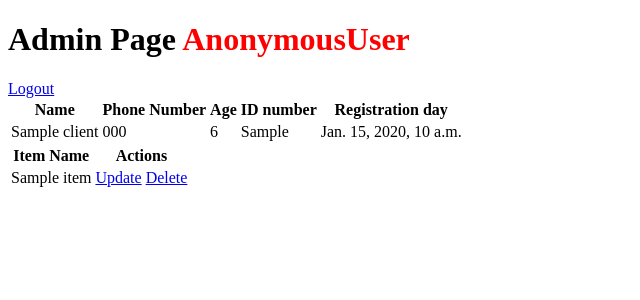
After one commit to collins05-munene/dj4e-projects, a Django app: page /admin-page/ in a window 1280 px wide. The commit adds this page. Shown: the top 300 px of the page, without its empty margins (0-640 px from the left). Run offline with Django 5.2, Linux system fonts and the light colour scheme; tables that the repository leaves empty hold one stand-in row (values such as "Sample post"); parts of the project's set-up code (start-up, migrations or seed data) failed here and were passed over.

Commit message:
Add RUD for item

```diff
--- a/E-commerce/apps/models.py
+++ b/E-commerce/apps/models.py
@@ -56,6 +56,7 @@ class Admin(models.Model):
 
 class Client(models.Model):
     name = models.CharField(max_length=30)
+    user = models.OneToOneField(User, on_delete=models.CASCADE, null=True)
     phone_number = models.CharField(max_length=10, validators=[phone_number_validator])
     id_no = models.CharField(max_length=8, validators=[id_validator])
     date_of_birth = models.DateField()
@@ -68,5 +69,7 @@ class Client(models.Model):
             age -= 1
         return age
 
+
+
     def __str__(self):
         return self.name
--- /dev/null
+++ b/E-commerce/apps/templates/apps/admin.html
@@ -0,0 +1,49 @@
+{% extends "apps/base.html" %}
+
+{% block title %} <title>Admin Page</title> {% endblock %}
+
+{% block content %}
+    <h1>Admin Page <span style="color: red">{{request.user}}</span></h1>
+    <a href="{% url 'homepage' %}">Logout</a>
+    <table>
+        <thead>
+            <tr>
+                <th>Name</th>
+                <th>Phone Number</th>
+                <th>Age</th>
+                <th>ID number</th>
+                <th>Registration day</th>
+            </tr>
+        </thead>
+        <tbody>
+            {% for client in clients %}
+                <tr>
+                    <td>{{client.name}}</td>
+                    <td>{{client.phone_number}}</td>
+                    <td>{{client.age}}</td>
+                    <td>{{client.id_no}}</td>
+                    <td>{{client.created_at}}</td>
+                </tr>
+            {% endfor %}
+        </tbody>
+    </table>
+    <table>
+        <thead>
+            <tr>
+                <th>Item Name</th>
+                <th>Actions</th>
+            </tr>
+        </thead>
+        <tbody>
+            {% for item in items %}
+                <tr>
+                    <td>{{item.name}}</td>
+                    <td>
+                        <a href="{% url 'update-item' item.id %}">Update</a>
+                        <a href="{% url 'delete-item' item.id %}">Delete</a>
+                    </td>
+                </tr>
+            {% endfor %}
+        </tbody>
+    </table>
+{% endblock %}
--- a/E-commerce/apps/templates/apps/homepage.html
+++ b/E-commerce/apps/templates/apps/homepage.html
@@ -6,8 +6,12 @@
 
 {% block content %}
     <h1>Welcome to our e-shop</h1>
+    <ul>
+        <li><a href="{% url 'register-client' %}">Create Account</a></li>
+        <li> <a href="{% url 'login' %}">Login</a> </li>
+    </ul>
     {% for item in items %}
-        <p><b>Name:</b> {{item.name}} | <b>Price:</b> {{item.selling_price}}shs |<b>Quantity:</b>  {{items.quantity}} | <b>Category:</b> {{item.category}} | <b>Profit:</b> {{item.profit}}shs</p>
+        <p><b>Name:</b> {{item.name}} | <b>Price:</b> {{item.selling_price}}shs |<b>Quantity:</b>  {{item.quantity}} | <b>Category:</b> {{item.category}} | <b>Profit:</b> {{item.profit}}shs</p>
     {% empty %}
         <p>Items will be updated in a few. Sorry for the inconviences caused.</p>
     {% endfor %}
--- a/E-commerce/apps/urls.py
+++ b/E-commerce/apps/urls.py
@@ -2,5 +2,11 @@ from django.urls import path
 from . import views
 
 urlpatterns =[
-    path('', views.Homepage.as_view(), name='homepage')
+    path('', views.Homepage.as_view(), name='homepage'),
+    path('register-account/', views.CustomRegistrationView.as_view(), name='register-client'),
+    path('login/', views.CustomLoginView.as_view(), name='login'),
+    path('admin-page/', views.AdminPage.as_view(), name="admin-page"),
+    path('client-page/', views.ClientPage.as_view(), name='client-page'),
+    path('update-item/<int:pk>/', views.UpdateItem.as_view(), name='update-item'),
+    path('delete-item/<int:id>/', views.DeleteItem.as_view(), name='delete-item')
 ]
--- a/E-commerce/apps/views.py
+++ b/E-commerce/apps/views.py
@@ -1,6 +1,14 @@
-from django.shortcuts import render
+from django.shortcuts import render, redirect
 from django.views import View
+from django.views.generic.edit import UpdateView
+from django.views.generic import DeleteView
 from .models import Item, Client, Admin
+from django.contrib import messages
+from .forms import ClientRegistrationForm, ItemUpdateForm
+from django.contrib.auth.models import User
+from django.contrib.auth.forms import AuthenticationForm
+from django.contrib.auth import authenticate, login
+from django.urls import reverse_lazy
 
 # Create your views here.
 class Homepage(View):
@@ -8,3 +16,89 @@ class Homepage(View):
         items = Item.objects.all()
         context = {'items': items}
         return render(request, 'apps/homepage.html', context)
+
+class CustomRegistrationView(View):
+    def get(self, request):
+        form = ClientRegistrationForm()
+        context = {'form': form}
+        return render(request, 'apps/register.html', context)
+
+    def post(self, request):
+        form = ClientRegistrationForm(request.POST)
+
+        if form.is_valid():
+            username = form.cleaned_data['username']
+            password = form.cleaned_data['password']
+            confirm_password = form.cleaned_data['confirm_password']
+
+            if password != confirm_password:
+                messages.error(request, f'Password mismacth')
+                return redirect('register-client')
+
+            if User.objects.filter(username=username).exists():
+                messages.error(request, f'User {username} already exists.')
+                return redirect('register-client')
+
+            user = User.objects.create_user(username=form.cleaned_data['username'])
+            user.set_password(password)
+            user.save()
+
+            client = form.save(commit=False)
+            client.user = user
+            client.save()
+
+            return redirect('login')
+        context = {'form': form}
+        return render(request, 'apps/register-client.html', context)
+
+class CustomLoginView(View):
+    def get(self, request):
+        form = AuthenticationForm()
+        context = {'form': form}
+        return render(request, 'apps/login.html', context)
+
+    def post(self, request):
+        username = request.POST.get('username')
+        password = request.POST.get('password')
+
+        user = authenticate(request, username=username, password=password)
+
+        if user is not None:
+            login(request, user)
+            if user.is_staff:
+                return redirect('admin-page')
+            elif hasattr(user, 'client'):
+                return redirect('client-page')
+
+        else:
+            context = {
+                'error': "Invalid Credentials"
+            }
+            return render(request, 'apps/login.html', context)
+
+class ClientPage(View):
+    def get(self, request):
+        client = request.user.client
+        items = Item.objects.all()
+        context = {'client': client, 'items': items}
+        return render(request, 'apps/client-page.html', context)
+
+class AdminPage(View):
+    def get(self, request):
+        items = Item.objects.all()
+        clients = Client.objects.all()
+
+        context = { 'clients': clients, "items": items}
+        return render(request, 'apps/admin.html', context)
+
+class UpdateItem(UpdateView):
+    model = Item
+    form_class = ItemUpdateForm
+    template_name = 'apps/update-item.html'
+    success_url = reverse_lazy('admin-page')
+
+class DeleteItem(DeleteView):
+    model = Item
+    template_name = 'apps/delete-item.html'
+    success_url = reverse_lazy('admin-page')
+    pk_url_kwarg = 'id'
```
Also changed, not shown: E-commerce/apps/forms.py (added, +24 -0 lines), E-commerce/apps/templates/apps/client-page.html (added, +7 -0 lines), E-commerce/apps/templates/apps/delete-item.html (added, +14 -0 lines), E-commerce/apps/templates/apps/login.html (added, +14 -0 lines), E-commerce/apps/templates/apps/register.html (added, +13 -0 lines), E-commerce/apps/templates/apps/update-item.html (added, +13 -0 lines), E-commerce/apps/migrations/0002_client_user.py (added).
